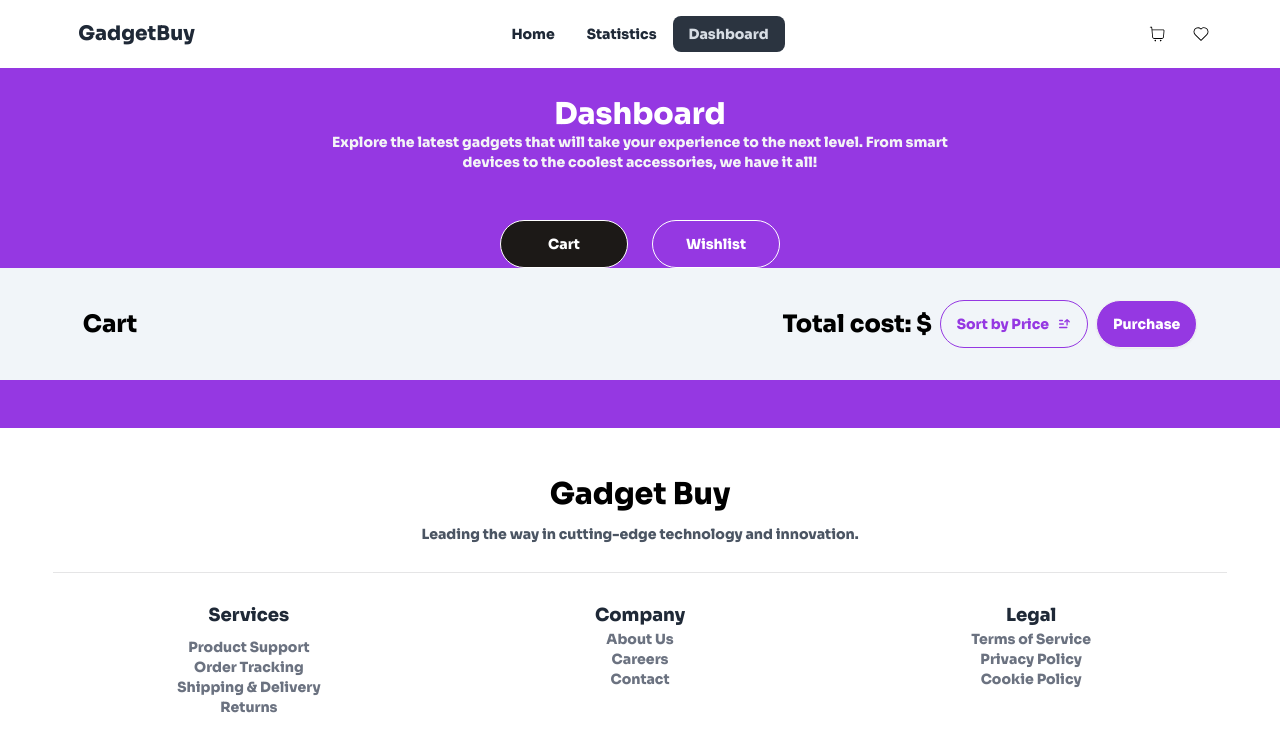
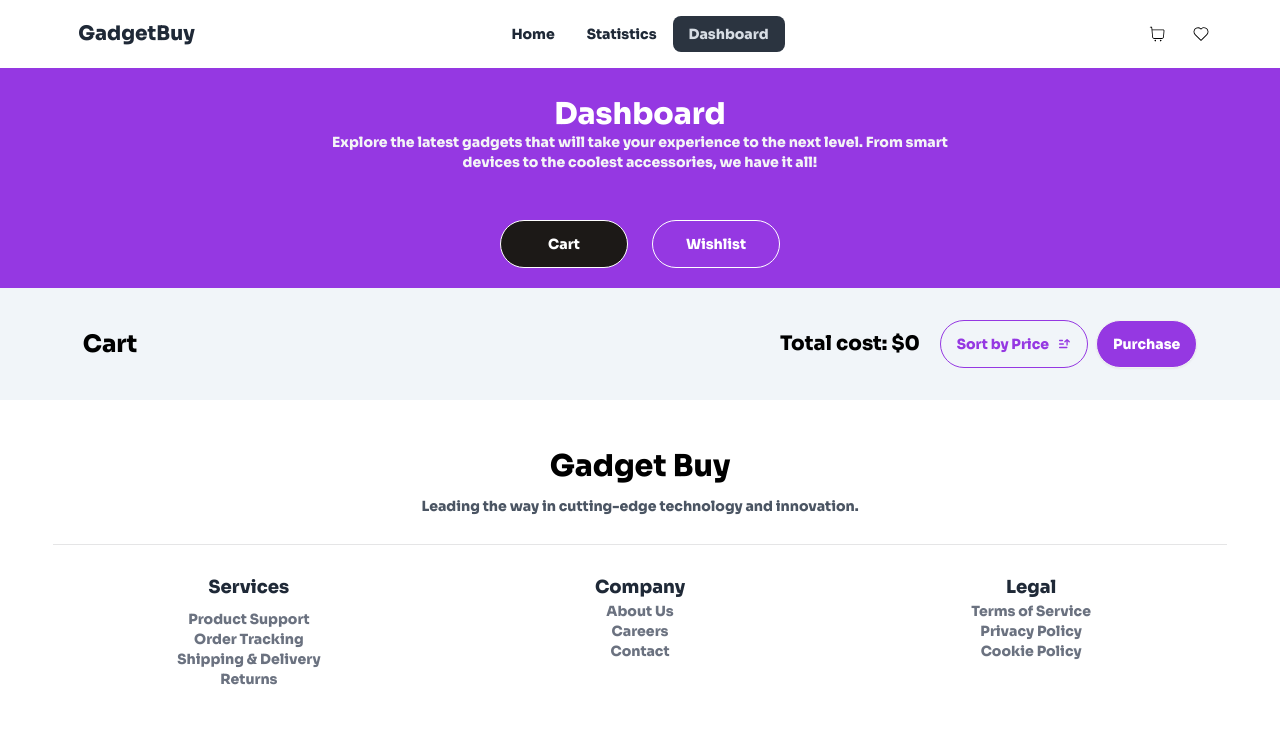
Before and after one commit to programming-hero-web-course-4/b10a8-gadget-heaven-Shahadat-Hossen-008, a React (Vite) app: page /dashboard in a window 1280 px wide. Shown: the top 752 px of the page. Built offline with nearby package versions, Linux system fonts and the light colour scheme.

Commit message:
Add sorted function

```diff
--- a/src/Component/Dashboard/Dashboard.jsx
+++ b/src/Component/Dashboard/Dashboard.jsx
@@ -9,10 +9,10 @@ import { getStoredWishlistProduct } from "../../Utility/addToWhishList";
 
 export default function Dashboard() {
   const [view, setView] = useState("Cart");
-  const [productPrice, setProductPrice] = useState(0)
   const allProduct = useLoaderData();
   const [cartList, setCartList] = useState([]);
   const [wishlist, setWishlist] = useState([]);
+  const[productPrice, setProductPrice] = useState(0);
   useEffect(() => {
     const storedProduct = getStoreProduct();
     const storedProductInt = storedProduct.map((id) => parseInt(id));
@@ -30,6 +30,14 @@ export default function Dashboard() {
     const addWishlist = allProduct.filter((product) => wishlistProductInt.includes(product.product_id) );
     setWishlist(addWishlist);
   },[])
+
+  const handleSort = () =>{
+     const sortedCartList = [...cartList].sort((a,b)=>b.price - a.price);
+     setCartList(sortedCartList);
+  }
+
+  const totalCost = cartList.reduce((sum, product)=>sum+product.price ,0);
+
   return (
     <div className="bg-banner_color text-center mb-12">
       <h2 className="text-3xl text-white pt-7">Dashboard</h2>
@@ -37,12 +45,12 @@ export default function Dashboard() {
         Explore the latest gadgets that will take your experience to the next
         level. From smart devices to the coolest accessories, we have it all!
       </p>
-      <div className="pb-12">
+      <div>
         <button
           onClick={() => {
             setView("Cart");
           }}
-          className={`btn btn-outline text-white rounded-3xl mr-6 w-[10%] ${
+          className={`btn btn-outline text-white rounded-3xl mr-6 w-[10%] mb-5 ${
             view === "Cart" ? "bg-stone-900 text-white" : ""
           }`}
         >
@@ -63,10 +71,12 @@ export default function Dashboard() {
           <h3 className="text-2xl text-black font-light">{view}</h3>
           {view === "Cart" && (
             <div className="flex justify-between items-center gap-2">
-              <p className="text-2xl font-extrabold text-black">
-                Total cost: $
+              <p className="text-xl font-extrabold text-black mr-3">
+                Total cost: ${totalCost}
               </p>
-              <button className="btn btn-outline text-banner_color rounded-3xl">
+              <button
+              onClick={handleSort}
+              className="btn btn-outline text-banner_color rounded-3xl">
                 Sort by Price
                 <PiSortDescendingBold />
               </button>
```
